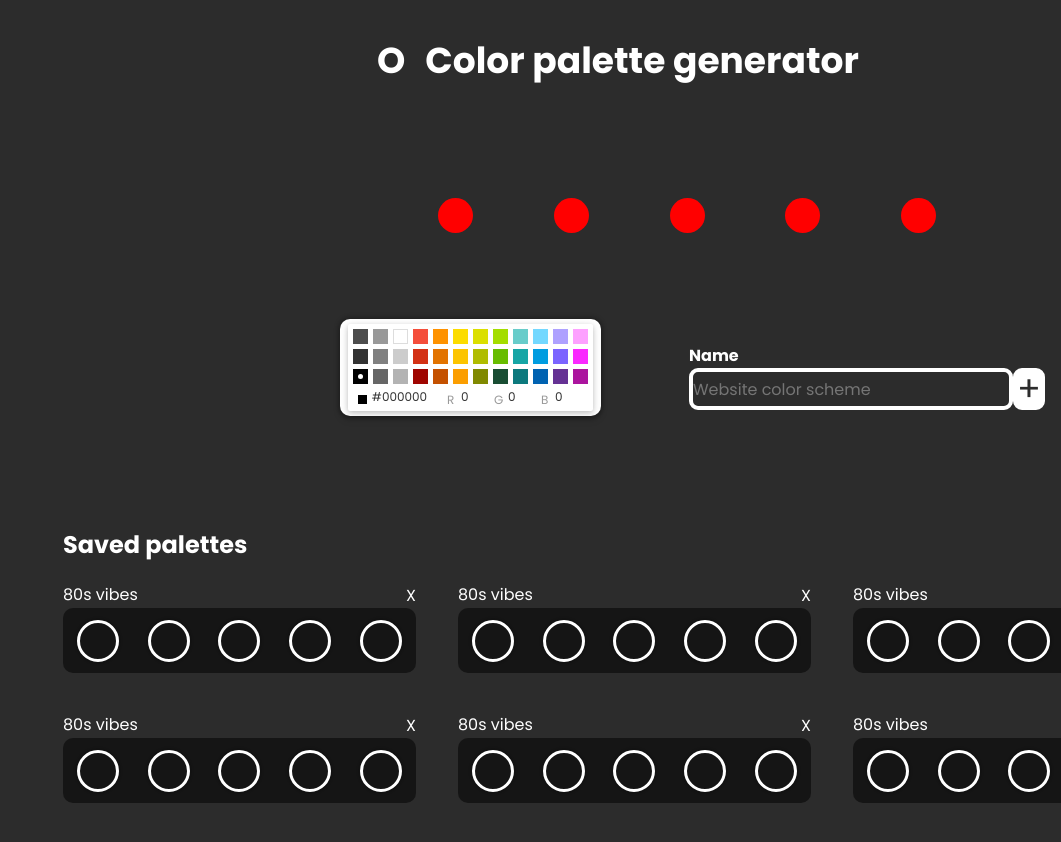
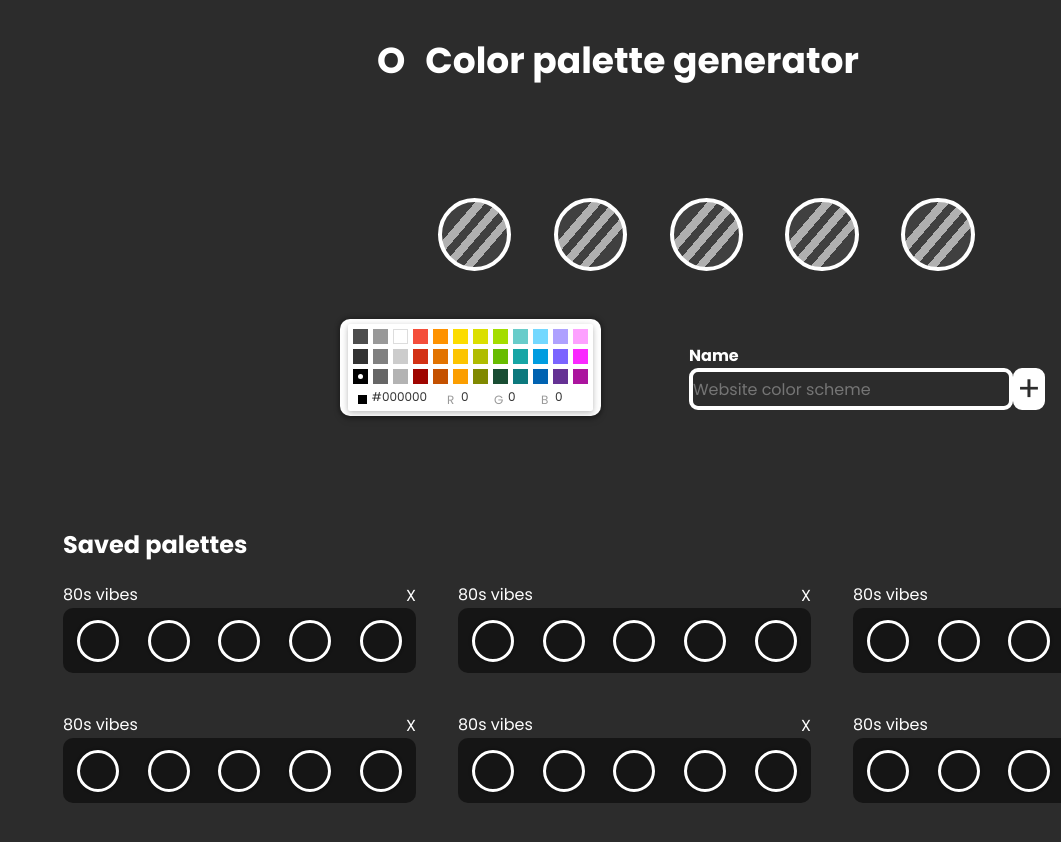
Before and after one commit to AlbertoLanchas/color-selector, a React (Create React App) app: page / in a window 1280 px wide. Shown: the top 842 px of the page, without its empty margins (219-1280 px from the left). Built offline with nearby package versions, Linux system fonts and the light colour scheme.

Commit message:
radio buttons styles inital fixed
Signed-off-by: AlbertoLanchas <albertolsn7@gmail.com>

```diff
--- a/src/components/data.js
+++ b/src/components/data.js
@@ -1,7 +1,7 @@
 export const circles = [
-  { id: "0", colour: "red" },
-  { id: "1", colour: "red" },
-  { id: "2", colour: "red" },
-  { id: "3", colour: "red" },
-  { id: "4", colour: "red" },
+  { id: "0", colour: "" },
+  { id: "1", colour: "" },
+  { id: "2", colour: "" },
+  { id: "3", colour: "" },
+  { id: "4", colour: "" },
 ];
--- a/src/scss/Palette.scss
+++ b/src/scss/Palette.scss
@@ -99,7 +99,7 @@
 
 // STYLES TO RADIO BUTTONS
 .custom-radio-btn {
-  --size: 35px;
+  --size: 73.33px;
   border-radius: 50%;
   cursor: pointer;
   position: relative;
@@ -115,17 +115,33 @@
 
 .custom-radio-btn .checkmark {
   --gap: 1px;
-  --border: 0.5px;
+  border: 4px solid white;
   --check-color: green;
-  width: var(--size);
-  height: var(--size);
+  width: 73.33px;
+  height: 73.33px;
   border-radius: 50%;
   position: absolute;
+  background: linear-gradient(
+    130.53deg,
+    #404040 17.47%,
+    #404040 27.71%,
+    #b0b0b0 27.72%,
+    #b0b0b0 36.75%,
+    #404040 36.76%,
+    #404040 45.49%,
+    #b0b0b0 45.5%,
+    #b0b0b0 54.23%,
+    #404040 54.24%,
+    #404040 63.27%,
+    #b0b0b0 63.27%,
+    #b0b0b0 71.71%,
+    #404040 71.71%
+  );
 }
 
 .custom-radio-btn input:checked ~ .checkmark {
-  border: 4px solid blue;
-  transform: scale(1.2);
+  border: 4px solid rgb(93, 216, 216);
+  transform: scale(1.3);
   background-origin: content-box;
   background-repeat: no-repeat;
   background-image: radial-gradient(
```
